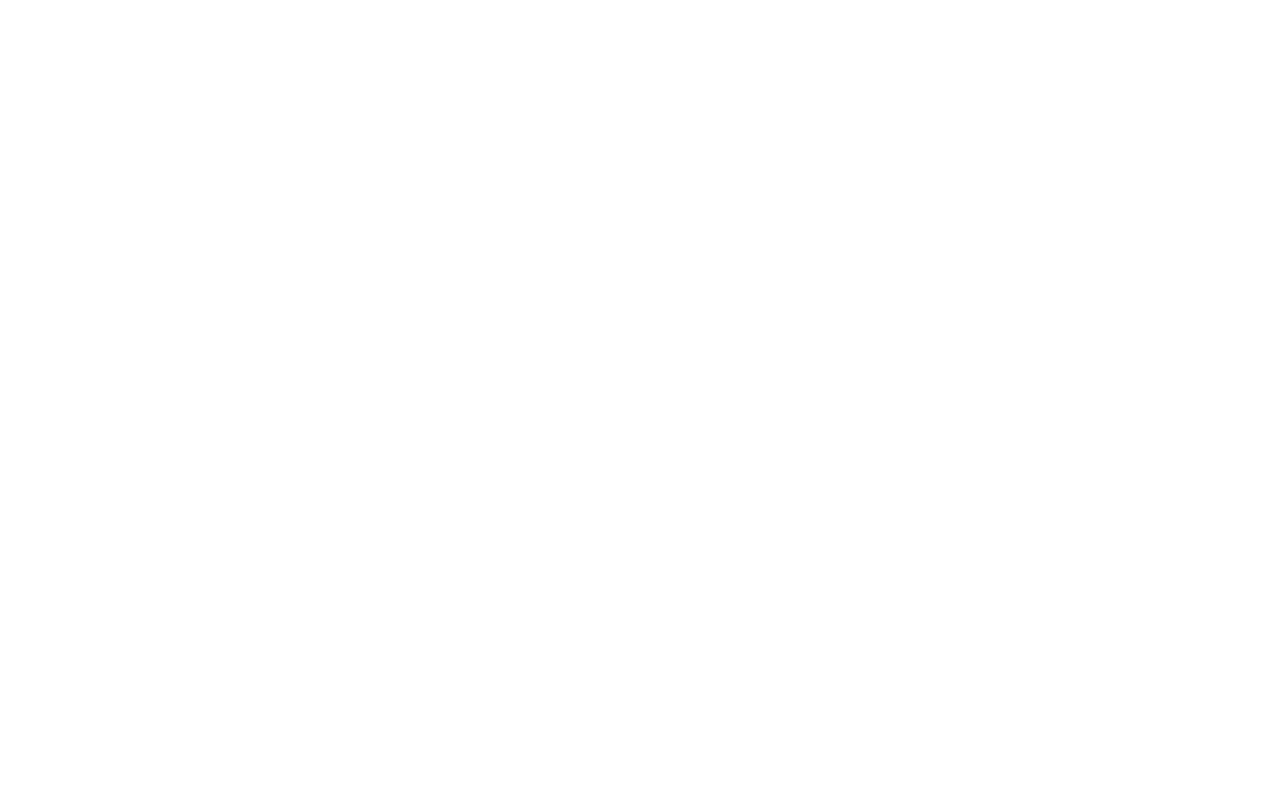
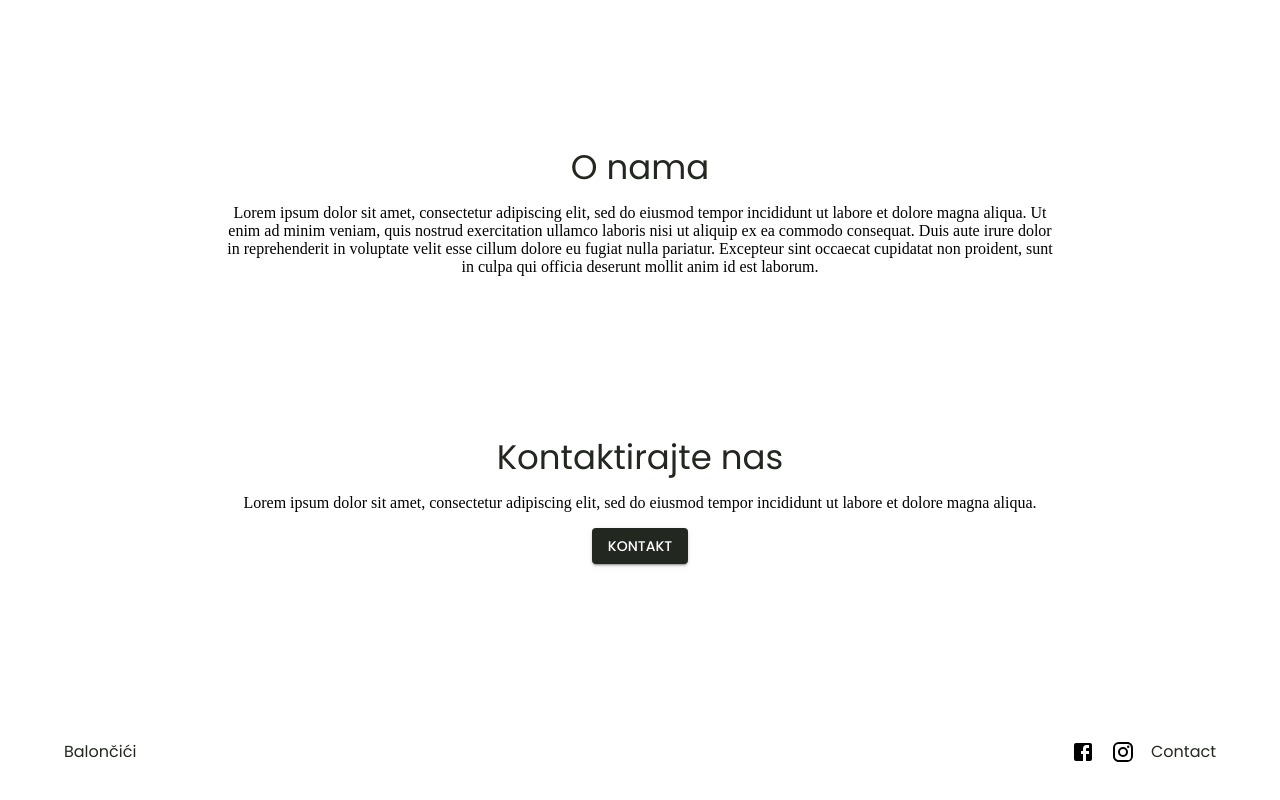
Before and after one commit to Ivo-Kovacevic/baloncici-nikolina, a React (Vite) app: page / in a window 1280 px wide. Shown: the part 718-1518 px from the top of the page. Before the commit the page ends 864 px from the top, so only its background shows below. Built offline with nearby package versions, Linux system fonts and the light colour scheme; a web font is replaced by a local one.

Commit message:
Add Footer, AboutUs and ContactUs components

```diff
--- a/package.json
+++ b/package.json
@@ -12,6 +12,7 @@
   "dependencies": {
     "@emotion/react": "^11.13.0",
     "@emotion/styled": "^11.13.0",
+    "@mui/icons-material": "^5.16.6",
     "@mui/material": "^5.16.6",
     "react": "^18.3.1",
     "react-dom": "^18.3.1",
--- a/src/App.jsx
+++ b/src/App.jsx
@@ -3,6 +3,7 @@
 import Container from '@mui/material/Container'
 import Typography from '@mui/material/Typography'
 import Navbar from './components/Navbar'
+import Footer from './components/Footer'
 import Home from './pages/Home'
 
 function App() {
@@ -19,6 +20,8 @@
 
         </Routes>
       </Container>
+
+      <Footer />
     </>
   )
 }
--- /dev/null
+++ b/src/components/AboutUs.jsx
@@ -0,0 +1,15 @@
+import Box from '@mui/material/Box';
+import Typography from '@mui/material/Typography'
+
+function AboutUs() {
+    return(
+        <>
+            <Box sx={{ textAlign: 'center', mx: {xs: 1, sm: 5, md: 20}, my: 20, '& *': {margin: 2} }}>
+                <Typography variant='h4'>O nama</Typography>
+                <Typography variant='p'>Lorem ipsum dolor sit amet, consectetur adipiscing elit, sed do eiusmod tempor incididunt ut labore et dolore magna aliqua. Ut enim ad minim veniam, quis nostrud exercitation ullamco laboris nisi ut aliquip ex ea commodo consequat. Duis aute irure dolor in reprehenderit in voluptate velit esse cillum dolore eu fugiat nulla pariatur. Excepteur sint occaecat cupidatat non proident, sunt in culpa qui officia deserunt mollit anim id est laborum.</Typography>
+            </Box>
+        </>
+    );
+}
+
+export default AboutUs;
--- /dev/null
+++ b/src/components/ContactUs.jsx
@@ -0,0 +1,17 @@
+import Box from '@mui/material/Box';
+import Typography from '@mui/material/Typography'
+import Button from '@mui/material/Button';
+
+function ContactUs() {
+    return(
+        <>
+            <Box sx={{ textAlign: 'center', mx: {xs: 1, sm: 5, md: 20}, my: 20, '& *': {margin: 2} }}>
+                <Typography variant='h4'>Kontaktirajte nas</Typography>
+                <Typography component='p' variant='p'>Lorem ipsum dolor sit amet, consectetur adipiscing elit, sed do eiusmod tempor incididunt ut labore et dolore magna aliqua.</Typography>
+                <Button variant='contained' sx={{ m: 2 }}>KONTAKT</Button>
+            </Box>
+        </>
+    );
+}
+
+export default ContactUs;
--- /dev/null
+++ b/src/components/Footer.jsx
@@ -0,0 +1,22 @@
+import Container from "@mui/material/Container";
+import Typography from "@mui/material/Typography";
+import Stack from "@mui/material/Stack";
+import FacebookIcon from '@mui/icons-material/Facebook';
+import InstagramIcon from '@mui/icons-material/Instagram';
+
+function Footer() {
+    return(
+        <>
+            <Container sx={{ display: 'flex', my: 5 }}>
+                <Typography flexGrow={1}>Balončići</Typography>
+                <Stack direction='row' spacing={2}>
+                    <FacebookIcon />
+                    <InstagramIcon />
+                    <Typography>Contact</Typography>
+                </Stack>
+            </Container>
+        </>
+    );
+}
+
+export default Footer;
--- a/src/components/HeroText.jsx
+++ b/src/components/HeroText.jsx
@@ -13,11 +13,14 @@
         textAlign: 'center',
         margin: {
           xs: '30vh 0',
-          md: '35vh 0',
+          sm: '35vh 0',
         },
       }}
     >
-      Uzleti s nama u svijet balonske mašte
+
+      {/*&nbsp; (non breaking space) is used so sentence is split into new line instead of just one word going into new line*/}
+      Uzleti s nama u&nbsp;svijet&nbsp;balonske&nbsp;mašte
+
     </Typography>
   );
 }
--- a/src/components/Navbar.jsx
+++ b/src/components/Navbar.jsx
@@ -15,7 +15,16 @@
                     <Box flexGrow={1}>
                         <Typography variant='h4'>Balončići</Typography>
                     </Box>
-                    <Stack direction='row' spacing={2}>
+                    <Stack
+                        direction='row'
+                        spacing={2}
+                        sx={{
+                            display: {
+                                xs: 'none',
+                                sm: 'flex',
+                            },
+                        }}
+                    >
                         <Button>POČETNA</Button>
                         <Button>DEKORACIJE</Button>
                         <Button>KONTAKT</Button>
--- a/src/pages/Home.jsx
+++ b/src/pages/Home.jsx
@@ -1,12 +1,18 @@
 import HeroText from '../components/HeroText'
 import Container from '@mui/material/Container'
 import Typography from '@mui/material/Typography'
+import AboutUs from '../components/AboutUs';
+import ContactUs from '../components/ContactUs';
 
 function Home() {
 
     return(
         <>
             <HeroText />
+
+            <AboutUs />
+
+            <ContactUs />
         </>
     )
 }
```
Also changed, not shown: 1 other file (tests, documents, lock files or other folders).
